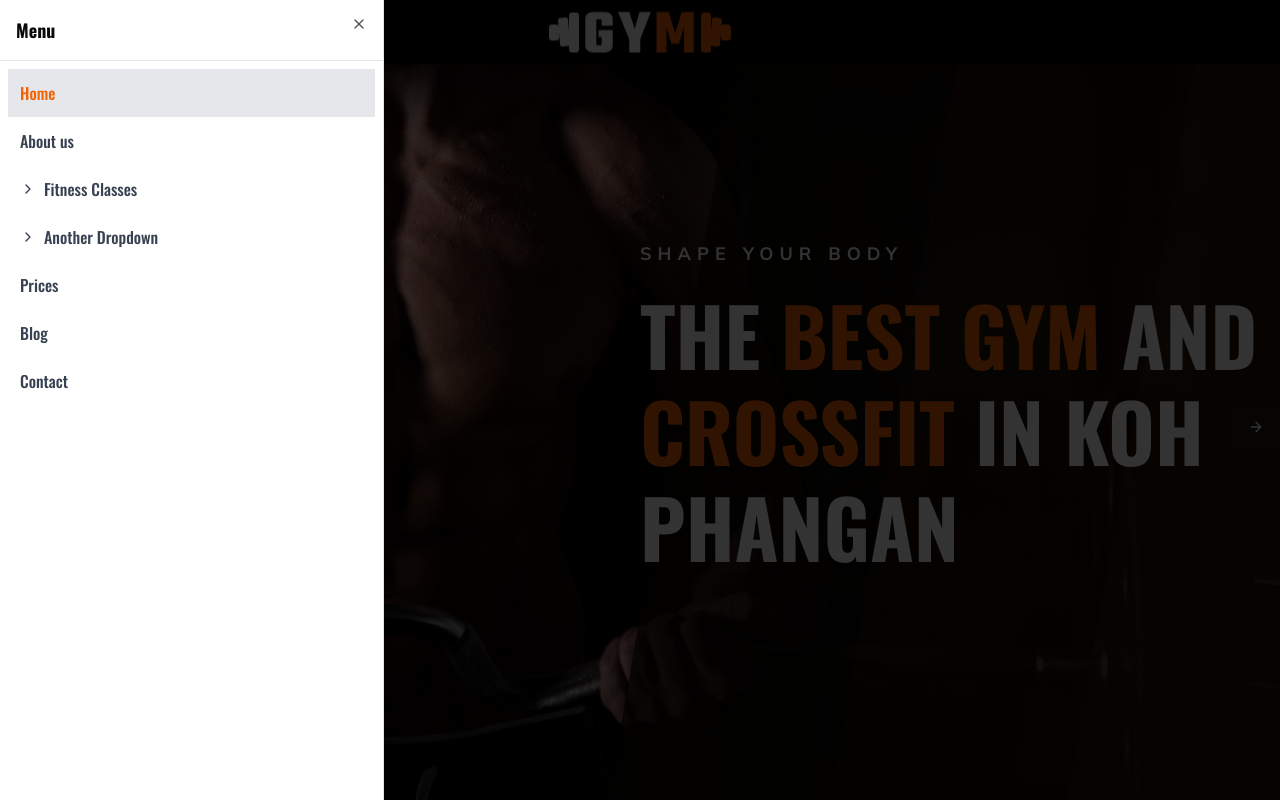
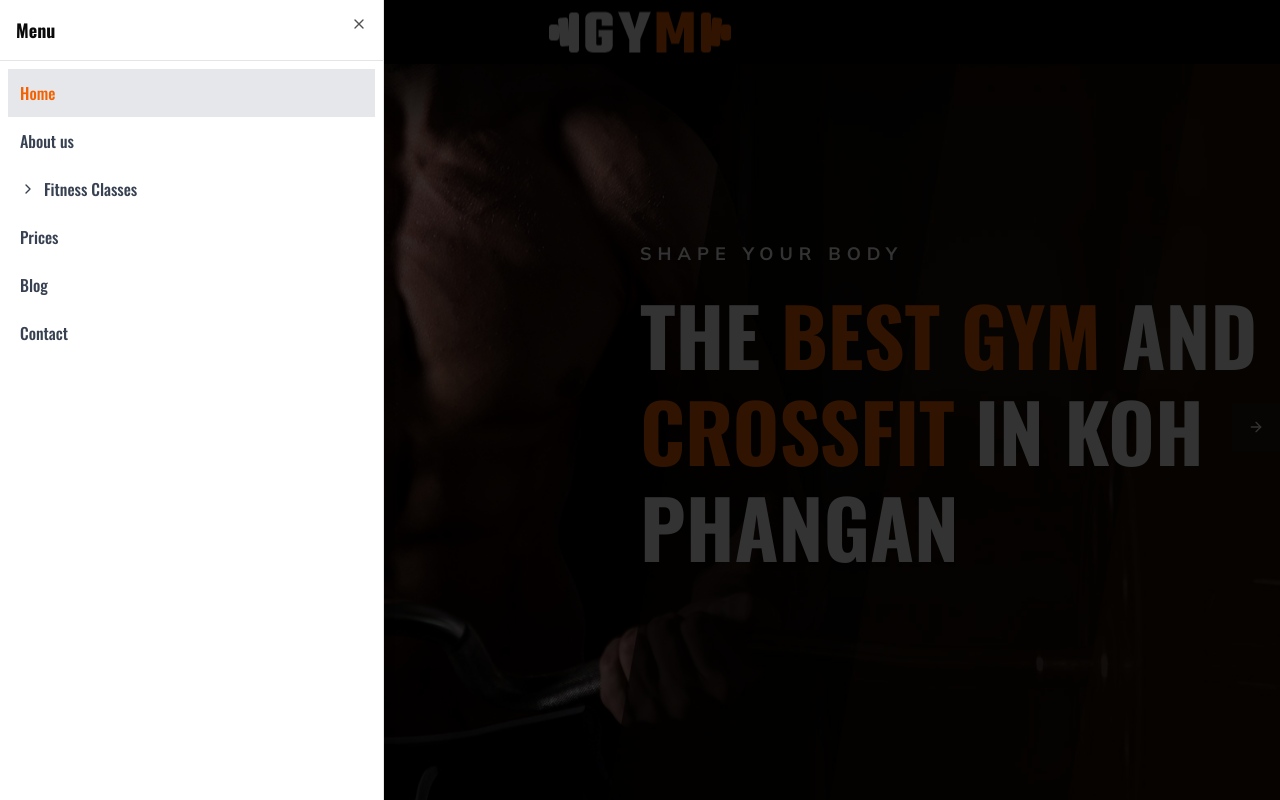
Before and after one commit to felipe-muner/podium-gym, a Next.js app: page / in a window 1280 px wide. Both pictures are taken after a click on the button 47 px from the left and 32 px from the top of the page. Shown: the top 800 px of the page. Built offline with nearby package versions, Linux system fonts and the light colour scheme.

Commit message:
feat: close sheet on click

```diff
--- a/components/Footer/Footer.tsx
+++ b/components/Footer/Footer.tsx
@@ -1,4 +1,4 @@
-import { Facebook, Youtube, Instagram, Mail } from "lucide-react";
+import { Facebook, Instagram, Mail } from "lucide-react";
 import Link from "next/link";
 import { APP_NAME } from "@/constants";
 import Image from "next/image";
--- a/components/Header/Header.tsx
+++ b/components/Header/Header.tsx
@@ -2,14 +2,12 @@
 
 import Link from "next/link";
 import Image from "next/image";
+import { useState } from "react";
 import { APP_NAME } from "@/constants";
 import { Sheet, SheetContent, SheetHeader, SheetTitle, SheetTrigger } from "@/components/ui/sheet";
 import { Button } from "@/components/ui/button";
-import { NavItems } from "./NavItems"; // we'll define NavItems separately, see below
+import { NavItems } from "./NavItems";
 
-/**
- * Define your navigation items
- */
 const NAV_ITEMS = [
   { href: "/", label: "Home" },
   { href: "/about-us", label: "About us" },
@@ -24,29 +22,24 @@ const NAV_ITEMS = [
       { label: "Tabata", href: "/classes/tabata" },
     ],
   },
-  {
-    href: "/another-topic",
-    label: "Another Dropdown",
-    children: [
-      { label: "another-topic-1", href: "/another-topic/topic-1" },
-      { label: "another-topic-2", href: "/another-topic/topic-2" },
-      { label: "another-topic-3", href: "/another-topic/topic-3" },
-      { label: "another-topic-4", href: "/another-topic/topic-4" },
-    ],
-  },
   { href: "/prices", label: "Prices" },
   { href: "/blog", label: "Blog" },
   { href: "/contact", label: "Contact" },
 ];
 
 export default function Header() {
+  const [isSheetOpen, setIsSheetOpen] = useState(false);
+
+  const handleLinkClick = () => {
+    setIsSheetOpen(false);
+  };
+
   return (
     <header className="fixed top-0 left-0 z-50 flex h-16 w-full items-center justify-between bg-black px-4 md:px-8">
       {/* 1) Hamburger trigger on the left */}
-      <Sheet>
+      <Sheet open={isSheetOpen} onOpenChange={setIsSheetOpen}>
         <SheetTrigger asChild>
           <Button variant="ghost" className="p-2 text-white scale-110">
-            {/* Simple Hamburger icon (replace with your own icon if desired) */}
             <svg
               xmlns="http://www.w3.org/2000/svg"
               className="h-6 w-6"
@@ -70,9 +63,9 @@ export default function Header() {
             <SheetTitle className="text-lg">Menu</SheetTitle>
           </SheetHeader>
 
-          {/* Your nav items go here */}
+          {/* Nav items with link click handler */}
           <nav className="flex flex-col p-2">
-            <NavItems navItems={NAV_ITEMS} />
+            <NavItems navItems={NAV_ITEMS} onLinkClick={handleLinkClick} />
           </nav>
         </SheetContent>
       </Sheet>
--- a/components/Header/NavItems.tsx
+++ b/components/Header/NavItems.tsx
@@ -4,7 +4,6 @@ import * as React from "react";
 import Link from "next/link";
 import { usePathname } from "next/navigation";
 import { ChevronRight } from "lucide-react";
-
 import { cn } from "@/lib/utils";
 
 interface INavItem {
@@ -15,14 +14,13 @@ interface INavItem {
 
 interface NavItemsProps {
   navItems: INavItem[];
+  onLinkClick?: () => void; // Added prop
 }
 
-export function NavItems({ navItems }: NavItemsProps) {
+export function NavItems({ navItems, onLinkClick }: NavItemsProps) {
   const pathname = usePathname();
-  // Track expanded parents in local state
   const [expandedParents, setExpandedParents] = React.useState<Record<string, boolean>>({});
 
-  // Toggle the expanded/collapsed state of the parent item
   const handleToggle = (parentHref: string) => {
     setExpandedParents((prev) => ({
       ...prev,
@@ -40,7 +38,6 @@ export function NavItems({ navItems }: NavItemsProps) {
         return (
           <div key={item.href} className="flex flex-col">
             {hasChildren ? (
-              // If the item has children, use a button to toggle expand/collapse
               <button
                 type="button"
                 onClick={() => handleToggle(item.href)}
@@ -49,7 +46,6 @@ export function NavItems({ navItems }: NavItemsProps) {
                   isActive ? "bg-gray-200 text-brand-orange" : "text-gray-700 hover:bg-gray-50"
                 )}
               >
-                {/* By default, chevron points right. Rotate 90° when expanded. */}
                 <ChevronRight
                   className={cn("mr-2 h-4 w-4 transition-transform duration-300", {
                     "rotate-90": isExpanded,
@@ -58,9 +54,9 @@ export function NavItems({ navItems }: NavItemsProps) {
                 <span>{item.label}</span>
               </button>
             ) : (
-              // If the item has no children, just render a link
               <Link
                 href={item.href}
+                onClick={onLinkClick} // Call the handler on link click
                 className={cn(
                   "block w-full p-3 text-base font-medium transition-colors",
                   isActive ? "bg-gray-200 text-brand-orange" : "text-gray-700 hover:bg-gray-50"
@@ -70,7 +66,6 @@ export function NavItems({ navItems }: NavItemsProps) {
               </Link>
             )}
 
-            {/* When expanded, show children */}
             {hasChildren && isExpanded && (
               <div className="pl-4">
                 {item.children?.map((child) => {
@@ -79,6 +74,7 @@ export function NavItems({ navItems }: NavItemsProps) {
                     <Link
                       key={child.href}
                       href={child.href}
+                      onClick={onLinkClick} // Call the handler on child link click
                       className={cn(
                         "mt-1 block rounded p-2 text-sm transition-colors",
                         childActive
```
